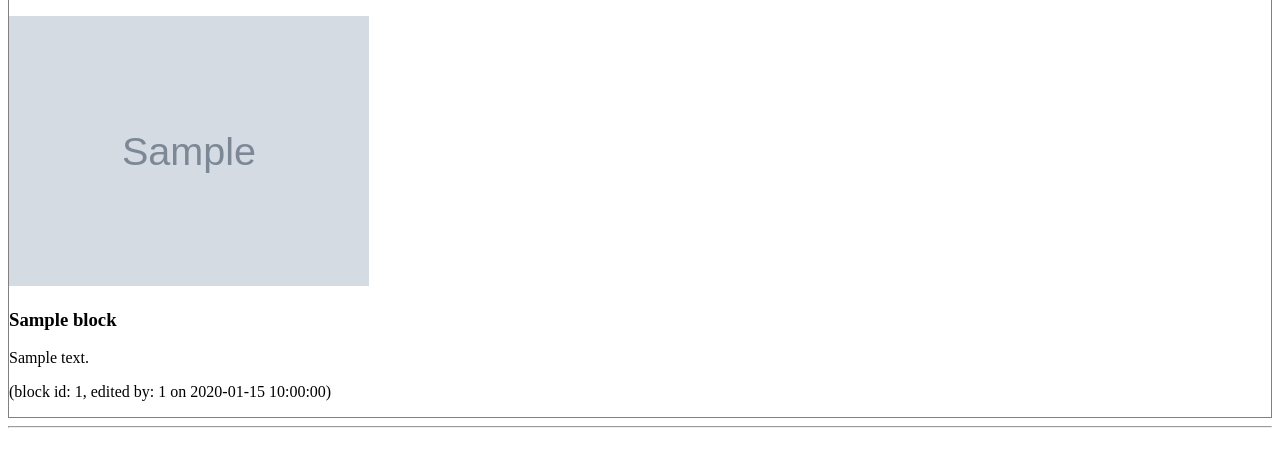
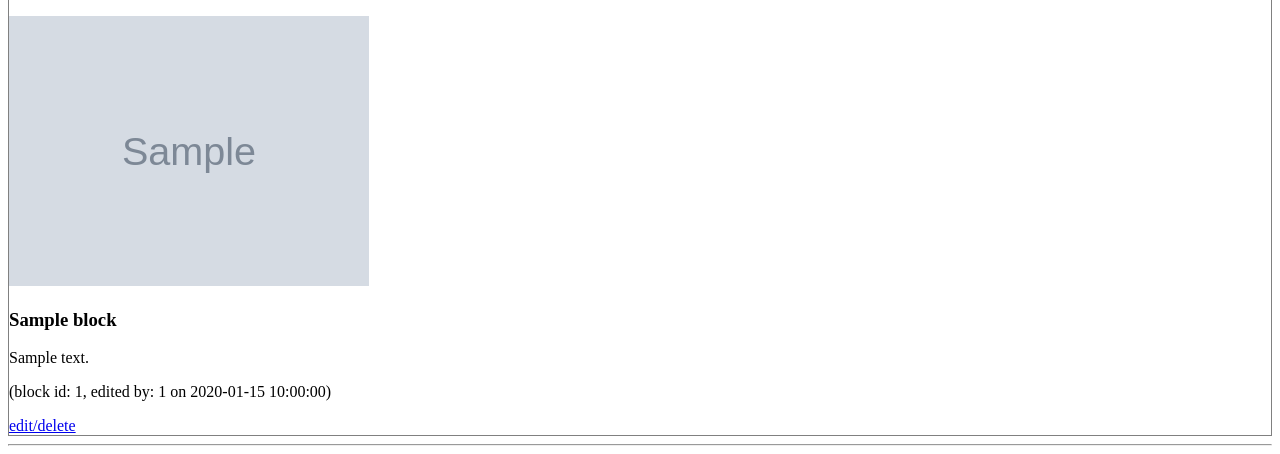
Before and after one commit to nick3633/itp4924-homework-A04, a Flask app: page / in a window 1280 px wide. Shown: the part 574-1028 px from the top of the page. Before the commit the page ends 1002 px from the top, so only its background shows below. Run offline with Flask 2, Linux system fonts and the light colour scheme; a user stored in the database is signed in; tables that the repository leaves empty hold one stand-in row (values such as "Sample post"); grey boxes marked "Sample" are stand-in pictures.

Commit message:
added a edit form for about block in home.html

```diff
--- a/app/pages.py
+++ b/app/pages.py
@@ -18,8 +18,8 @@ def home():
                            home_function_block=home_function_block_load, home_about_block=home_about_block_load,)
 
 
-@app.route('/home_func_block_add', methods=['GET', 'POST'])
-def home_func_block_add():
+@app.route('/home/func_block/add', methods=['GET', 'POST'])
+def home_func_blk_add():
     if not current_user.is_authenticated:
         return redirect(url_for('admin_login'))
 
@@ -40,8 +40,8 @@ def home_func_block_add():
     return render_template('home_function_block_add.html', form_home_func_block_add=form_home_func_block_add)
 
 
-@app.route('/home_function_block_edit/<id>', methods=['GET', 'POST'])
-def home_func_block_edit(id):
+@app.route('/home/function_block_edit/<id>', methods=['GET', 'POST'])
+def home_func_blk_edit(id):
     if not current_user.is_authenticated:
         return redirect(url_for('admin_login'))
     form_home_func_block_edit = home_function_block_edit()
@@ -72,8 +72,8 @@ def home_func_block_edit(id):
                            form_home_func_block_edit=form_home_func_block_edit, id=id)
 
 
-@app.route('/home_about_bock_add', methods=['GET', 'POST'])
-def home_about_bock_add():
+@app.route('/home/about_bock_add', methods=['GET', 'POST'])
+def home_about_blk_add():
     if not current_user.is_authenticated:
         return redirect(url_for('admin_login'))
 
@@ -93,6 +93,39 @@ def home_about_bock_add():
         return redirect(url_for('home'))
 
     return render_template('home_about_block_add.html', form_home_about_block_add=form_home_about_block_add)
+
+
+@app.route('/home/about_block_edit/<id>', methods=['GET', 'POST'])
+def home_about_blk_edit(id):
+    if not current_user.is_authenticated:
+        return redirect(url_for('admin_login'))
+    form_home_about_block_edit = home_about_block_edit()
+
+    if form_home_about_block_edit.validate_on_submit():
+        if form_home_about_block_edit.editype.data == 'edit':
+            about_edit = home_about_block.query.filter_by(id=id).first()
+            about_edit.title = form_home_about_block_edit.title.data
+            about_edit.image = form_home_about_block_edit.image.data
+            about_edit.content = form_home_about_block_edit.content.data
+            about_edit.link = form_home_about_block_edit.link.data
+            about_edit.editor_user_id = current_user.user_id
+
+            db.session.commit()
+            flash('edited content id: ' + id + ' on about block in home.html')
+        elif form_home_about_block_edit.editype.data == 'delete':
+            home_about_block.query.filter_by(id=id).delete()
+            db.session.commit()
+            flash('deleted content id: ' + id + ' on about block in home.html')
+        return redirect(url_for('home'))
+    elif request.method == 'GET':
+        form_home_about_block_edit.title.data = db.session.query(home_about_block.title).filter_by(id=id).first()
+        form_home_about_block_edit.image.data = db.session.query(home_about_block.image).filter_by(id=id).first()
+        form_home_about_block_edit.content.data = db.session.query(home_about_block.content).filter_by(id=id).first()
+        form_home_about_block_edit.link.data = db.session.query(home_about_block.link).filter_by(id=id).first()
+
+    return render_template('home_about_block_edit.html', title='Editing block About in home.html',
+                           form_home_about_block_edit=form_home_about_block_edit, id=id)
+
 
 
 
--- a/app/templates/home.html
+++ b/app/templates/home.html
@@ -12,7 +12,7 @@
 
 
     {% if current_user.is_authenticated %}
-        <p>functions block<br><a href="{{ url_for('home_func_block_add') }}">add content to functions block</a> </p>
+        <p>functions block<br><a href="{{ url_for('home_func_blk_add') }}">add content to functions block</a> </p>
     {% endif %}
     {% for block in home_function_block %}
         <div style="border: 1px solid; border-color: grey;">
@@ -20,7 +20,7 @@
             <p>{{ block.content }}</p>
             {% if current_user.is_authenticated %}
                 <p>(block id: {{ block.id }}, edited by: {{ block.editor_user_id }} on {{ block.edited_time }})</p>
-                <a href="{{ url_for('home_func_block_edit', id=block.id) }}">edit/delete</a>
+                <a href="{{ url_for('home_func_blk_edit', id=block.id) }}">edit/delete</a>
             {% endif %}
         </div>
     {% endfor %}
@@ -28,7 +28,7 @@
 
 
     {% if current_user.is_authenticated %}
-        <p>about block<br><a href="{{ url_for('home_about_bock_add') }}">add content to about block</a> </p>
+        <p>about block<br><a href="{{ url_for('home_about_blk_add') }}">add content to about block</a> </p>
     {% endif %}
     {% for block in home_about_block %}
         <div style="border: 1px solid; border-color: grey;">
@@ -37,6 +37,7 @@
             <p>{{ block.content }}</p>
             {% if current_user.is_authenticated %}
                 <p>(block id: {{ block.id }}, edited by: {{ block.editor_user_id }} on {{ block.edited_time }})</p>
+                <a href="{{ url_for('home_about_blk_edit', id=block.id) }}">edit/delete</a>
             {% endif %}
         </div>
     {% endfor %}
--- a/app/templates/home_function_block_edit.html
+++ b/app/templates/home_function_block_edit.html
@@ -1,6 +1,6 @@
 {% extends "template.html" %}
 {% block page_content %}
-    <h1>Editing block (id:{{ id }}) content Functions in home.html</h1>
+    <h1>Editing block (id:{{ id }}) content on Functions in home.html</h1>
     <form action="" method="post">
         {{ form_home_func_block_edit.hidden_tag() }}
         <p>
@@ -19,8 +19,8 @@
                 {{ error }}
             {% endfor %}
             <br>
-            {{ form_home_func_block_edit.content.editype }} {{ form_home_func_block_edit.editype }}
-            {% for error in form_home_func_block_edit.content.editype %}
+            {{ form_home_func_block_edit.editype.label }} {{ form_home_func_block_edit.editype }}
+            {% for error in form_home_func_block_edit.editype.errors %}
                 {{ error }}
             {% endfor %}
             <br>
```
Also changed, not shown: app/templates/home_about_block_edit.html (added, +35 -0 lines), app.db.
